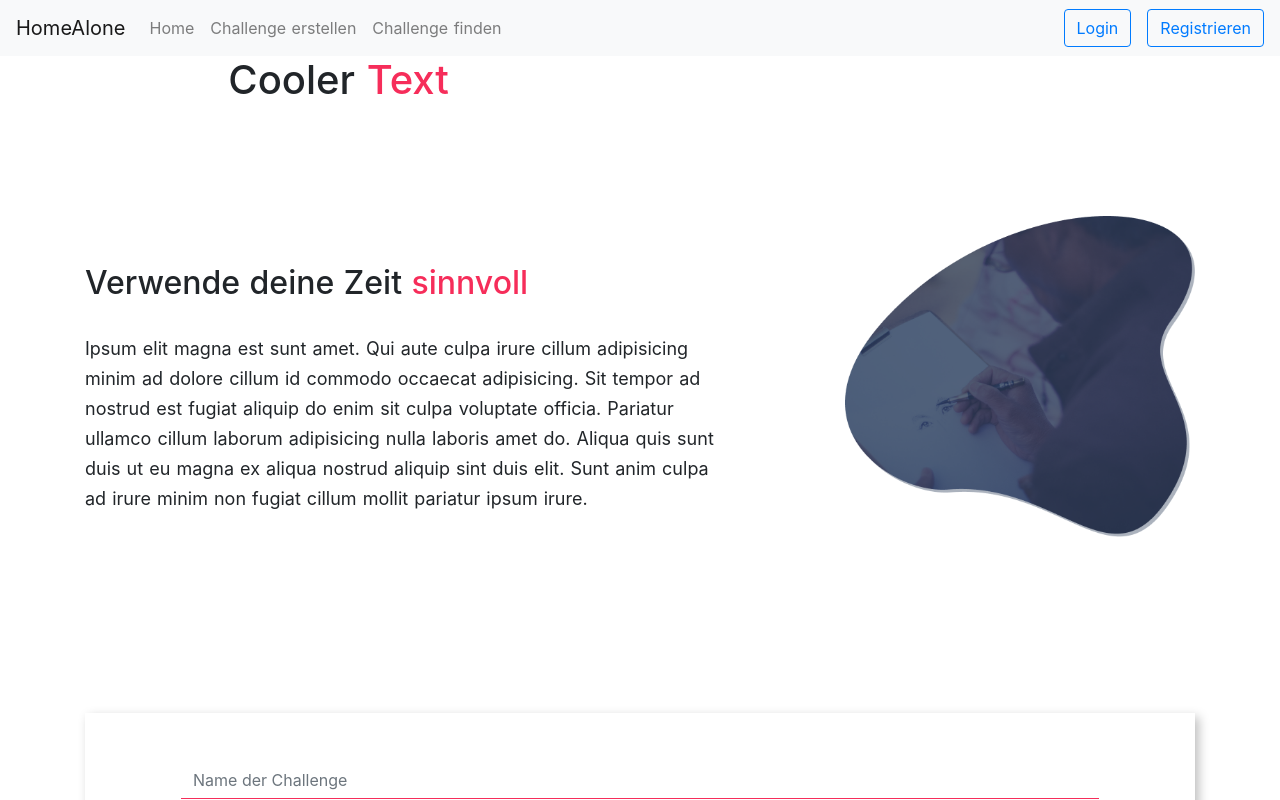
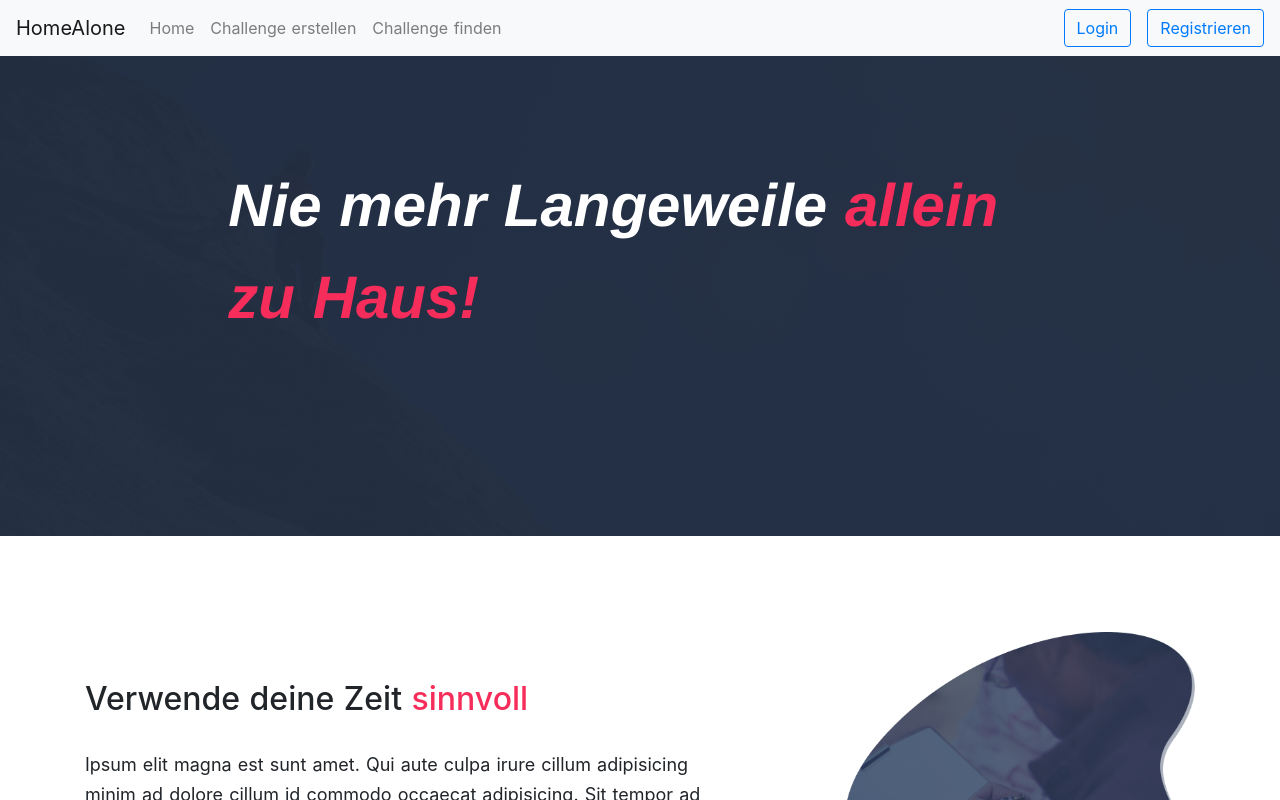
Before and after one commit to RichardMEN11/home_alone_challenge, a Nuxt app: page /challenges in a window 1280 px wide. Shown: the top 800 px of the page. Built offline with nearby package versions, Linux system fonts and the light colour scheme.

Commit message:
fix some minor issues

```diff
--- a/components/dashboard/Hero.vue
+++ b/components/dashboard/Hero.vue
@@ -65,7 +65,7 @@ export default {
 .index{
     &--hero{
       font-family: Helvetica;
-      background-image: linear-gradient(0deg, rgba(34, 45, 65, 0.85), rgba(34, 45, 65, 0.85)), url('/img/placeholder.jpg');
+      background-image: linear-gradient(0deg, rgba(34, 45, 65, 0.85), rgba(34, 45, 65, 0.85)), url('/img/hero.png');
       background-position:  center;
       background-size: cover;
       height: 60vh;
@@ -99,3 +99,5 @@ export default {
         }
       }
     }
+}
+</style>
--- a/components/dashboard/TextImageSection.vue
+++ b/components/dashboard/TextImageSection.vue
@@ -33,7 +33,6 @@ export default {
     },
     imgPos: {
       type: String,
-      required: true,
       default: 'left'
     }
   }
--- a/pages/challenges/index.vue
+++ b/pages/challenges/index.vue
@@ -1,7 +1,7 @@
 <template>
   <div>
     <Hero
-      :heading="['Cooler', 'Text']"
+      :heading="['Nie mehr Langeweile', 'allein zu Haus!']"
     />
     <TextImageSection
       :heading="['Verwende deine Zeit', 'sinnvoll']"
@@ -113,7 +113,6 @@
         </div>
       </div>
     </b-container>
-    </hero>
   </div>
 </template>
 
```
Also changed, not shown: static/img/hero.png (added).
